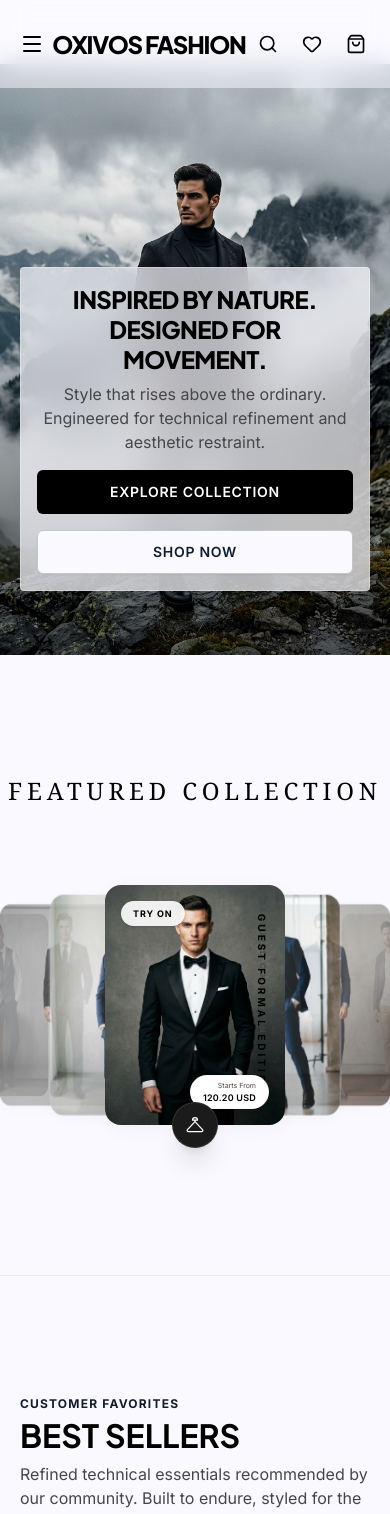
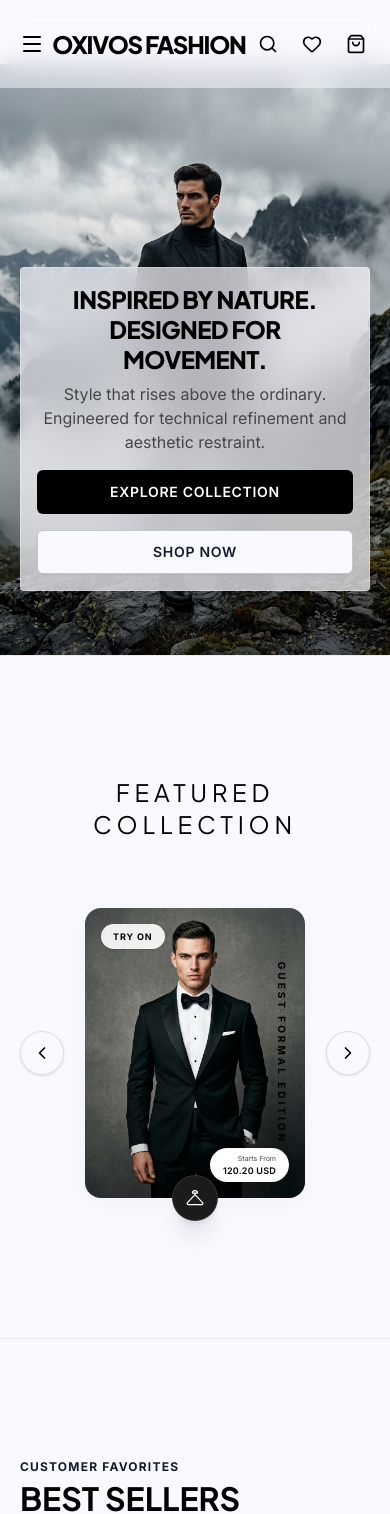
Before and after one commit to selim2066/Oxivos-Fashion, a Next.js app: page / in a window 390 px wide. Shown: the top 1514 px of the page. Built offline with nearby package versions, Linux system fonts and the light colour scheme.

Commit message:
feat: fix FeaturedCollection asymmetry, bleed layout, falloff scaling, and add swipe and arrows

```diff
--- a/src/components/ui/FeaturedCollection.tsx
+++ b/src/components/ui/FeaturedCollection.tsx
@@ -2,6 +2,7 @@
 
 import React, { useState, useEffect } from "react";
 import { motion, AnimatePresence } from "framer-motion";
+import { ChevronLeft, ChevronRight } from "lucide-react";
 import { useCart } from "@/context/CartContext";
 import { products } from "@/lib/products";
 
@@ -23,7 +24,7 @@ const featuredItems: FeaturedItem[] = [
     category: "Featured Collection",
     title: "Classic Grey Vest",
     price: "85.00 USD",
-    productId: 3, // Maps to Horizon Knit Tee or similar mock category
+    productId: 3,
   },
   {
     id: 2,
@@ -44,13 +45,13 @@ const featuredItems: FeaturedItem[] = [
     productId: 7,
   },
   {
-    id: 4, // Center item
+    id: 4, // Center item by default
     image: "/assets/suit4.png",
     tag: "Try on",
     category: "Featured Collection",
     title: "Guest Formal Edition",
     price: "120.20 USD",
-    productId: 12, // Alpine Ridge Boots/Tuxedo context
+    productId: 12,
   },
   {
     id: 5,
@@ -81,9 +82,18 @@ const featuredItems: FeaturedItem[] = [
   },
 ];
 
+// Helper to compute circular difference in a modulo space
+const getCircularDiff = (idx: number, active: number, total: number) => {
+  let diff = idx - active;
+  const half = Math.floor(total / 2);
+  while (diff > half) diff -= total;
+  while (diff < -half) diff += total;
+  return diff;
+};
+
 export const FeaturedCollection: React.FC = () => {
   const { addItem } = useCart();
-  const [activeIndex, setActiveIndex] = useState(3); // Center item default (id 4)
+  const [activeIndex, setActiveIndex] = useState(3); // Start centered on item index 3 (id 4)
   const [windowWidth, setWindowWidth] = useState(1200);
   const [addedNotification, setAddedNotification] = useState(false);
 
@@ -98,13 +108,31 @@ export const FeaturedCollection: React.FC = () => {
   const isMobile = windowWidth < 768;
   const isTablet = windowWidth >= 768 && windowWidth < 1024;
 
-  // Layout parameters based on breakpoints
-  const offset = isMobile ? 65 : isTablet ? 110 : 160;
-  const cardWidth = isMobile ? 180 : isTablet ? 240 : 310;
-  const cardHeight = isMobile ? 240 : isTablet ? 320 : 410;
+  // Responsive settings
+  const maxVisible = isMobile ? 0 : isTablet ? 1 : 2; // desktop: 5 total (2 each side), tablet: 3 total, mobile: 1 total
+  const offset = isMobile ? 0 : isTablet ? 110 : 160;
+  const cardWidth = isMobile ? 220 : isTablet ? 250 : 310;
+  const cardHeight = isMobile ? 290 : isTablet ? 330 : 410;
+
+  const handleNext = () => {
+    setActiveIndex((prev) => (prev + 1) % featuredItems.length);
+  };
+
+  const handlePrev = () => {
+    setActiveIndex((prev) => (prev - 1 + featuredItems.length) % featuredItems.length);
+  };
+
+  const handleDragEnd = (event: any, info: any) => {
+    const swipeThreshold = 50;
+    if (info.offset.x < -swipeThreshold) {
+      handleNext();
+    } else if (info.offset.x > swipeThreshold) {
+      handlePrev();
+    }
+  };
 
   const handleActionClick = (e: React.MouseEvent, item: FeaturedItem) => {
-    e.stopPropagation(); // Avoid shifting center on icon click
+    e.stopPropagation();
     const productMatch = products.find((p) => p.id === item.productId) || products[0];
     addItem(productMatch, productMatch.colors[0], productMatch.sizes[0] || "M", 1);
     setAddedNotification(true);
@@ -112,41 +140,79 @@ export const FeaturedCollection: React.FC = () => {
   };
 
   return (
-    <section className="py-section-gap bg-surface text-on-surface overflow-hidden relative w-full flex flex-col items-center">
+    <section className="py-section-gap w-full bg-surface text-on-surface border-t border-outline-variant/30 overflow-hidden">
+      {/* Contained Layout Wrapper */}
+      <div className="max-w-container-max mx-auto px-margin-mobile md:px-margin-desktop w-full flex flex-col items-center">
         {/* Title */}
         <div className="text-center mb-12">
-        <h2 className="font-serif text-headline-sm md:text-headline-md tracking-[0.2em] text-primary uppercase font-light">
+          <h2 className="font-heading text-headline-sm md:text-headline-md tracking-[0.2em] text-primary uppercase font-light">
             Featured Collection
           </h2>
         </div>
 
-      {/* Coverflow Carousel Area */}
-      <div
-        className="relative w-full flex items-center justify-center"
-        style={{ height: `${cardHeight + 60}px` }}
+        {/* Carousel Container with Absolute Navigation Side-Buttons */}
+        <div className="relative w-full flex items-center justify-center">
+          {/* Left Navigation Arrow */}
+          <button
+            onClick={handlePrev}
+            className="absolute left-0 md:left-4 z-40 bg-surface/90 hover:bg-primary hover:text-on-primary text-primary w-11 h-11 rounded-full border border-outline/20 flex items-center justify-center transition-all shadow-sm active:scale-95 hover:scale-105"
+            aria-label="Previous slide"
           >
-        <div className="relative flex items-center justify-center w-full max-w-7xl h-full">
+            <ChevronLeft className="w-5 h-5" />
+          </button>
+
+          {/* Swipeable Coverflow Slide Wrapper */}
+          <motion.div
+            drag="x"
+            dragConstraints={{ left: 0, right: 0 }}
+            dragElastic={0.2}
+            onDragEnd={handleDragEnd}
+            className="relative w-full flex items-center justify-center touch-pan-y overflow-visible"
+            style={{ height: `${cardHeight + 40}px` }}
+          >
+            <div className="relative flex items-center justify-center w-full h-full">
               {featuredItems.map((item, idx) => {
-            const diff = idx - activeIndex;
+                const diff = getCircularDiff(idx, activeIndex, featuredItems.length);
+                const absDiff = Math.abs(diff);
+
                 const isCenter = idx === activeIndex;
+                const isVisible = absDiff <= maxVisible;
 
-            // Calculations for Coverflow 3D effect
+                // Production-grade fixed opacity & scale falloff logic
+                let opacity = 0;
+                let scale = 0.8;
+
+                if (absDiff === 0) {
+                  opacity = 1.0;
+                  scale = 1.0;
+                } else if (absDiff === 1 && isVisible) {
+                  opacity = 0.60;
+                  scale = 0.90;
+                } else if (absDiff === 2 && isVisible) {
+                  opacity = 0.30;
+                  scale = 0.80;
+                } else {
+                  opacity = 0.0;
+                  scale = 0.70;
+                }
+
                 const rotateY = diff * -15;
                 const translate = diff * offset;
-            const scale = 1 - Math.abs(diff) * (isMobile ? 0.08 : 0.06);
-            const opacity = isCenter ? 1 : Math.max(0.4, 0.95 - Math.abs(diff) * 0.15);
-            const zIndex = 50 - Math.abs(diff);
+                const zIndex = 50 - absDiff;
 
                 return (
                   <motion.div
                     key={item.id}
-                onClick={() => setActiveIndex(idx)}
-                className={`absolute cursor-pointer rounded-2xl bg-card-bg overflow-visible select-none shadow-elevate`}
+                    onClick={() => {
+                      if (!isCenter) setActiveIndex(idx);
+                    }}
+                    className="absolute rounded-2xl bg-card-bg shadow-elevate overflow-visible select-none"
                     style={{
                       width: `${cardWidth}px`,
                       height: `${cardHeight}px`,
                       zIndex: zIndex,
                       transformOrigin: "center center",
+                      pointerEvents: isVisible ? "auto" : "none",
                     }}
                     animate={{
                       x: translate,
@@ -156,11 +222,11 @@ export const FeaturedCollection: React.FC = () => {
                     }}
                     transition={{
                       type: "spring",
-                  stiffness: 150,
-                  damping: 18,
+                      stiffness: 170,
+                      damping: 20,
                     }}
                   >
-                {/* Image */}
+                    {/* Card Media content */}
                     <div className="w-full h-full rounded-2xl overflow-hidden relative">
                       <img
                         src={item.image}
@@ -168,12 +234,10 @@ export const FeaturedCollection: React.FC = () => {
                         className="w-full h-full object-cover pointer-events-none select-none"
                         draggable={false}
                       />
-
-                  {/* Subtle vignette shadow overlay */}
                       <div className="absolute inset-0 bg-gradient-to-t from-black/20 via-transparent to-transparent pointer-events-none" />
                     </div>
 
-                {/* Center Item Overlays (Try on badge, vertical text, price, action button) */}
+                    {/* Active Card Interactive details overlay */}
                     <AnimatePresence>
                       {isCenter && (
                         <motion.div
@@ -183,34 +247,34 @@ export const FeaturedCollection: React.FC = () => {
                           transition={{ duration: 0.25 }}
                           className="absolute inset-0 pointer-events-none z-20"
                         >
-                      {/* Top-Left Tag Badge */}
+                          {/* Top-Left Tag Pill */}
                           <div className="absolute top-4 left-4 bg-white/90 backdrop-blur text-primary text-[9px] md:text-[10px] font-bold px-3 py-1.5 rounded-full uppercase tracking-widest shadow-sm pointer-events-auto">
                             {item.tag}
                           </div>
 
-                      {/* Top-Right Vertical Label */}
+                          {/* Top-Right Category Vertical Text */}
                           <div
                             className="absolute top-4 right-4 text-[8px] md:text-[9px] uppercase tracking-[0.25em] text-on-surface-variant/80 font-bold whitespace-nowrap"
                             style={{
                               writingMode: "vertical-rl",
-                          textOrientation: "mixed"
+                              textOrientation: "mixed",
                             }}
                           >
                             {item.category}
                           </div>
 
-                      {/* Center-Right Vertical Product Title */}
+                          {/* Center-Right Title Vertical Text */}
                           <div
                             className="absolute top-1/2 -translate-y-1/2 right-4 text-[10px] md:text-[11px] uppercase tracking-[0.3em] text-primary font-bold whitespace-nowrap"
                             style={{
                               writingMode: "vertical-rl",
-                          textOrientation: "mixed"
+                              textOrientation: "mixed",
                             }}
                           >
                             {item.title}
                           </div>
 
-                      {/* Bottom-Right Starts From Price Badge */}
+                          {/* Bottom-Right Price Badge */}
                           <div className="absolute bottom-4 right-4 bg-white text-primary text-[9px] md:text-[10px] font-bold px-3 py-1.5 rounded-full shadow-lg border border-outline-variant/10 flex flex-col items-end leading-none pointer-events-auto">
                             <span className="text-on-surface-variant font-normal normal-case text-[7px] md:text-[8px] mb-1">
                               Starts From
@@ -220,11 +284,11 @@ export const FeaturedCollection: React.FC = () => {
                             </span>
                           </div>
 
-                      {/* Bottom-Center Interactive Try On / Shop Hanger Button */}
+                          {/* Bottom-Center Try-on action hanger button */}
                           <button
                             onClick={(e) => handleActionClick(e, item)}
                             className="absolute bottom-0 left-1/2 -translate-x-1/2 translate-y-1/2 bg-[#1c1b1b] text-white p-3 md:p-3.5 rounded-full hover:bg-primary transition-all duration-300 shadow-xl hover:scale-110 flex items-center justify-center border border-white/10 z-30 pointer-events-auto active:scale-95"
-                        aria-label="Add this outfit to bag"
+                            aria-label="Add item to bag"
                             title="Add outfit to bag"
                           >
                             <svg className="w-5 h-5 text-white" fill="none" viewBox="0 0 24 24" stroke="currentColor" strokeWidth={1.5}>
@@ -238,16 +302,27 @@ export const FeaturedCollection: React.FC = () => {
                 );
               })}
             </div>
+          </motion.div>
+
+          {/* Right Navigation Arrow */}
+          <button
+            onClick={handleNext}
+            className="absolute right-0 md:right-4 z-40 bg-surface/90 hover:bg-primary hover:text-on-primary text-primary w-11 h-11 rounded-full border border-outline/20 flex items-center justify-center transition-all shadow-sm active:scale-95 hover:scale-105"
+            aria-label="Next slide"
+          >
+            <ChevronRight className="w-5 h-5" />
+          </button>
+        </div>
       </div>
 
-      {/* Floating Add to Bag Notification */}
+      {/* Floating Success Alert Toast */}
       <AnimatePresence>
         {addedNotification && (
           <motion.div
             initial={{ opacity: 0, y: 50 }}
             animate={{ opacity: 1, y: 0 }}
             exit={{ opacity: 0, y: 20 }}
-            className="fixed bottom-8 bg-primary text-on-primary font-label-md px-6 py-3 rounded-full shadow-2xl z-50 uppercase tracking-widest text-[10px]"
+            className="fixed bottom-8 left-1/2 -translate-x-1/2 bg-primary text-on-primary font-label-md px-6 py-3 rounded-full shadow-2xl z-50 uppercase tracking-widest text-[10px]"
           >
             Outfit added to bag
           </motion.div>
```
Lines whose indentation alone changed are shown as unchanged.
